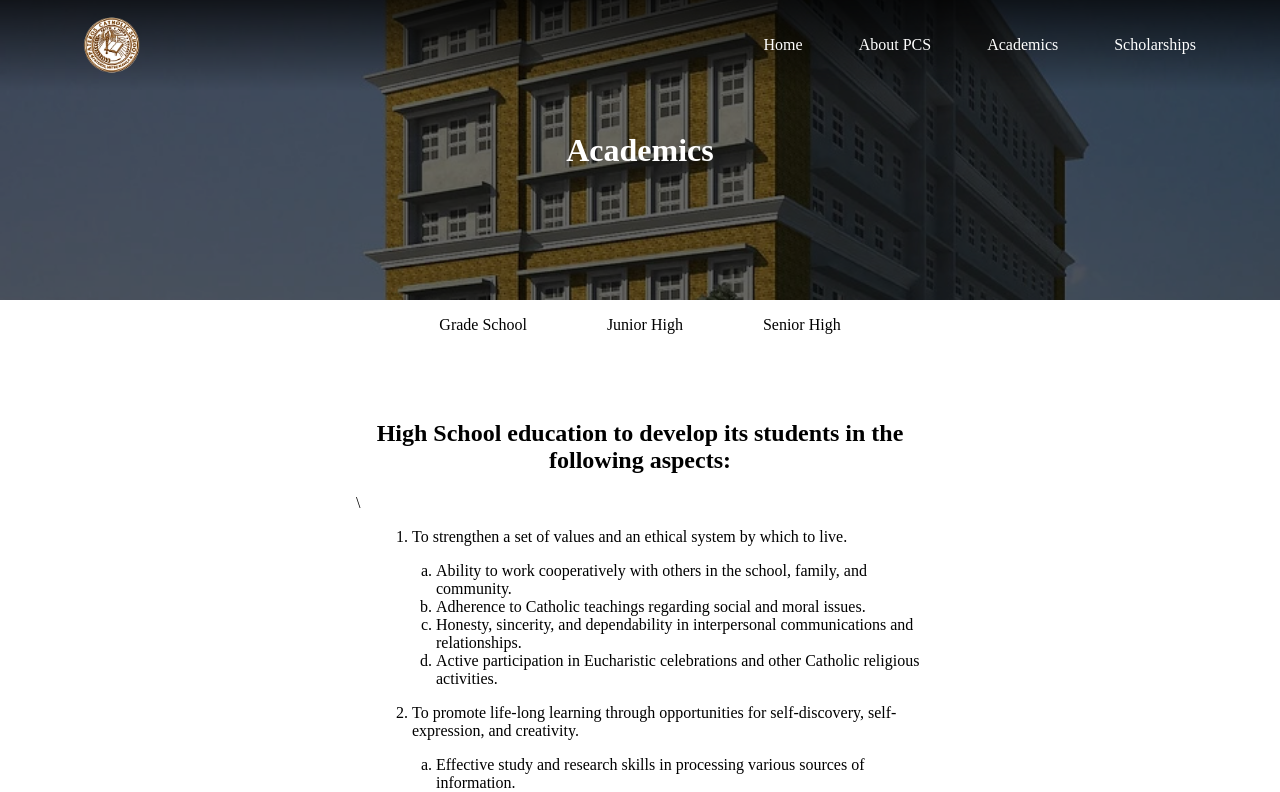
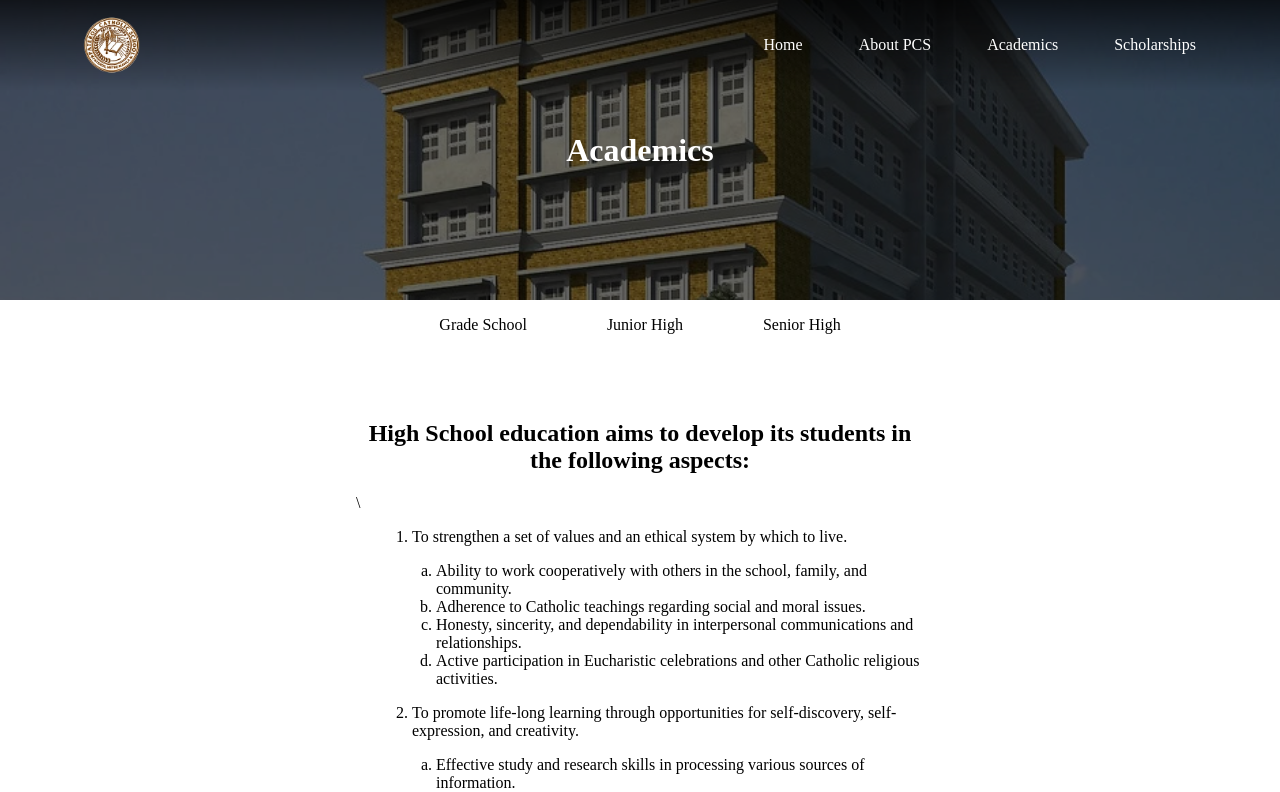
Before and after one commit to xGihyun/pcs-redesign, a React (Create React App) app: page /academics/junior-high in a window 1280 px wide. Shown: the top 792 px of the page. Built offline with nearby package versions, Linux system fonts and the light colour scheme; the HTML template or start-up script is replaced by a standard one; a web font is replaced by a local one.

Commit message:
Added academics content

```diff
--- a/src/pages/JuniorHigh.js
+++ b/src/pages/JuniorHigh.js
@@ -6,7 +6,7 @@ const JuniorHigh = () => {
     <>
         <div className="page-content-wrap">
             <div className="page-content grade-school">
-                <h2>High School education to develop its students in the following aspects:</h2>\
+                <h2>High School education aims to develop its students in the following aspects:</h2>\
                 <ol className="point main">
                     {juniorHigh.map(text => {
                         return (
```
